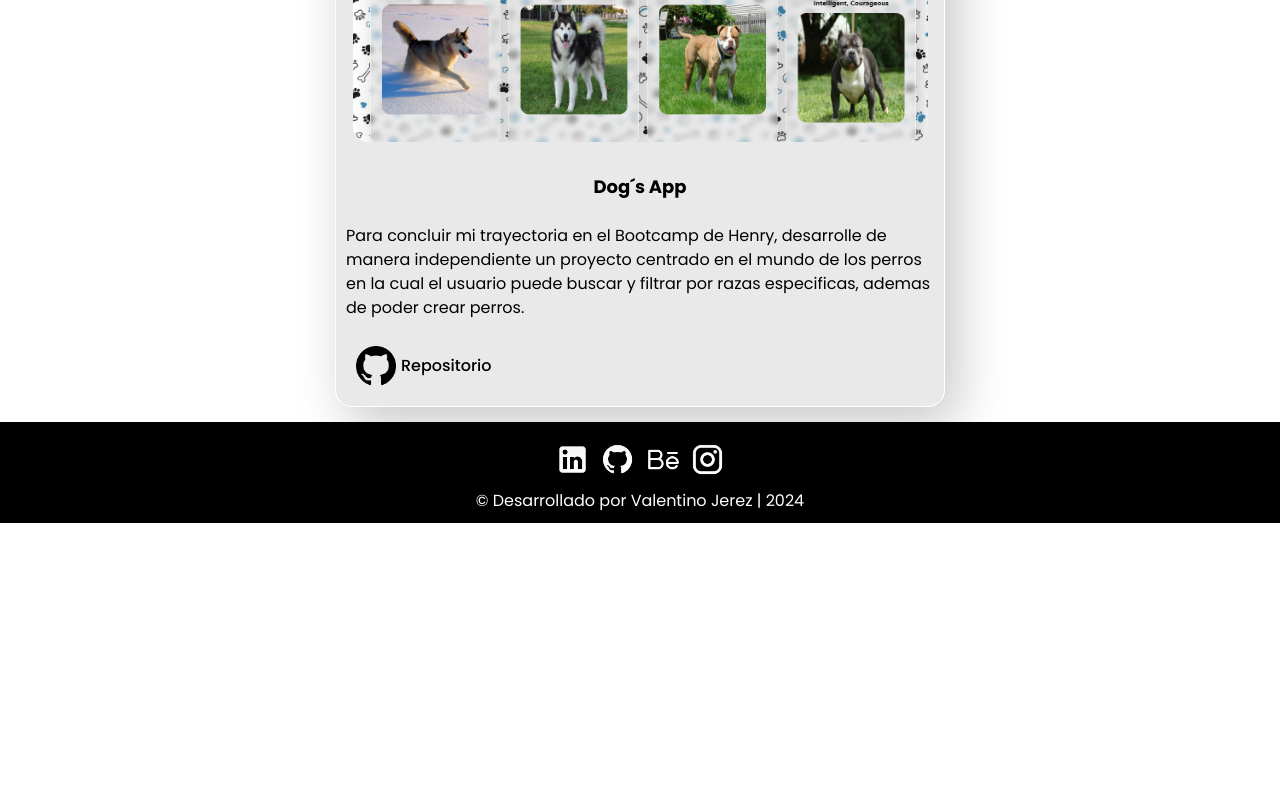
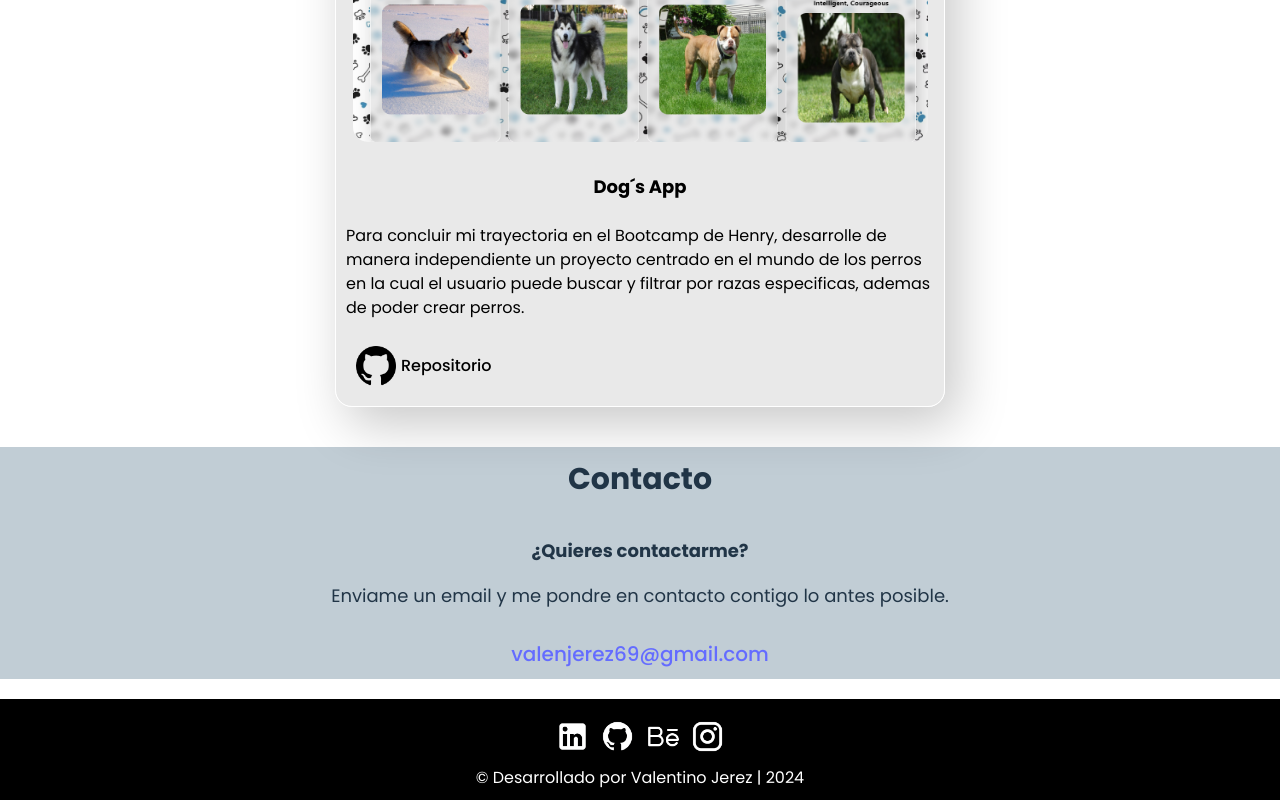
Before and after one commit to ValentinoJerez/Portfolio, a React (Vite) app: page / in a window 1280 px wide. Shown: the part 3477-4277 px from the top of the page. Before the commit the page ends 4000 px from the top, so only its background shows below. Built offline with nearby package versions, Linux system fonts and the light colour scheme.

Commit message:
SeccionContacto

```diff
--- /dev/null
+++ b/src/Sections/Contacto/Contacto.jsx
@@ -0,0 +1,14 @@
+import style from "../Contacto/Contacto.module.css"
+
+function Contacto() {
+    return (
+        <div className={style.Contacto}>
+            <h2>Contacto</h2>
+            <p><b>¿Quieres contactarme?</b></p>
+            <p>Enviame un email y me pondre en contacto contigo lo antes posible.</p>
+            <h3><a href="https://mail.google.com/mail/u/0/#inbox?compose=GTvVlcSKkHWMqCbhrWVCvPxpnxdHbzRhwxptbvKQlvTnkWgfxcgRdtmwqZlQCNbnHVRjtkdKmkcJC" target="_blank" rel="noopener noreferrer">valenjerez69@gmail.com</a></h3>
+        </div>
+    )
+}
+
+export default Contacto;
--- /dev/null
+++ b/src/Sections/Contacto/Contacto.module.css
@@ -0,0 +1,18 @@
+.Contacto{
+   background-color: rgba(132, 156, 172, 0.507);
+}
+
+.Contacto h2{
+    font-size: 30px;
+    padding: 10px;
+}
+
+.Contacto p{
+    text-align: center;
+    font-size: 18px;
+}
+
+.Contacto h3{
+    font-size: 20px;
+    padding: 10px;
+}
--- a/src/views/Inicio/Inicio.jsx
+++ b/src/views/Inicio/Inicio.jsx
@@ -2,6 +2,7 @@ import NavBar from "../../components/NavBar/NavBar";
 import Skills from "../../Sections/Skills/Skills";
 import Formacion from "../../Sections/Formacion/Formacion";
 import Proyectos from "../../Sections/Proyectos/Proyectos";
+import Contacto from "../../Sections/Contacto/Contacto";
 import Footer from "../../components/Footer/Footer";
 
 import style from "./Inicio.module.css"
@@ -48,6 +49,7 @@ function Inicio() {
             <div id="Proyectos">
                 <Proyectos />
             </div>
+            <Contacto />
             <Footer />
         </div>
     )
```
